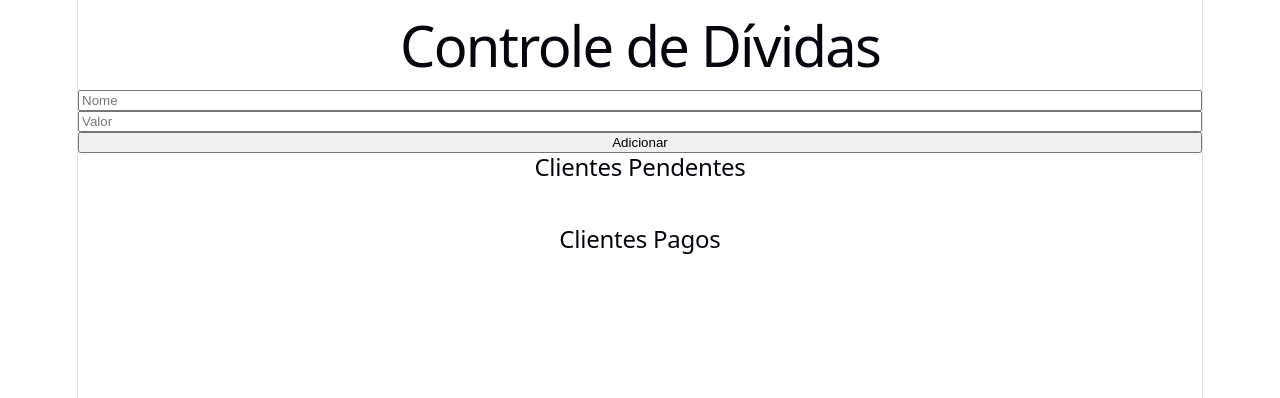
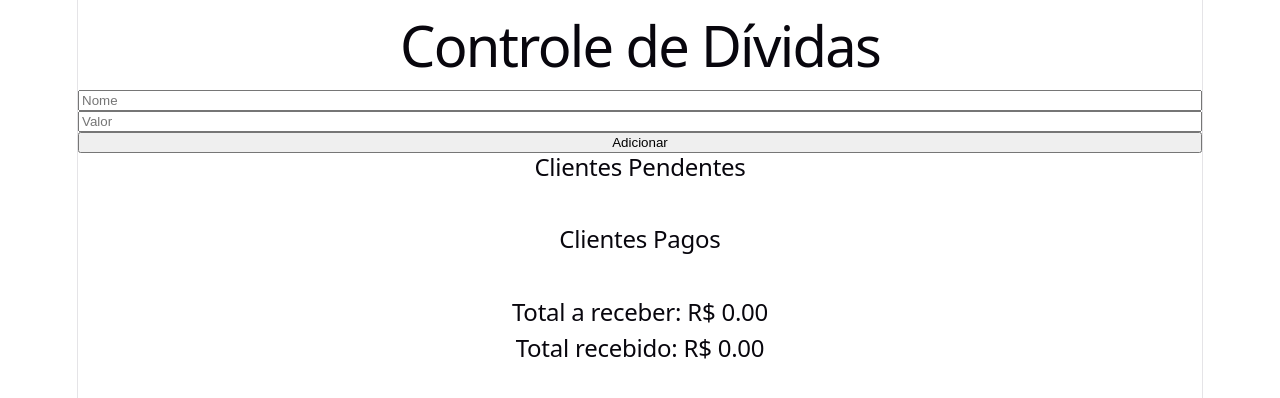
Before and after one commit to SerpianDev-Stack/projeto-controle-de-dividas, a React (Vite) app: page / in a window 1280 px wide. Shown: the top 398 px of the page. Built offline with nearby package versions, Linux system fonts and the light colour scheme.

Commit message:
Adicionado funcionalidade de exibição do valor total pendente e pago

```diff
--- a/src/App.tsx
+++ b/src/App.tsx
@@ -44,6 +44,20 @@ function App() {
     );
   };
 
+  const totalPending = clients.reduce((acc, client) => {
+    if (!client.paid) {
+      return acc + client.value;
+    }
+    return acc;
+  }, 0);
+
+  const totalPaid = clients.reduce((acc, client) => {
+    if (client.paid) {
+      return acc + client.value;
+    }
+    return acc;
+  }, 0);
+
   console.log(clients);
 
   return (
@@ -57,6 +71,8 @@ function App() {
         onDeleteClient={deleteClient}
         onUpdateValue={updateClientValue}
       />
+      <h2>Total a receber: R$ {totalPending.toFixed(2)}</h2>
+      <h2>Total recebido: R$ {totalPaid.toFixed(2)}</h2>
     </>
   );
 }
```
